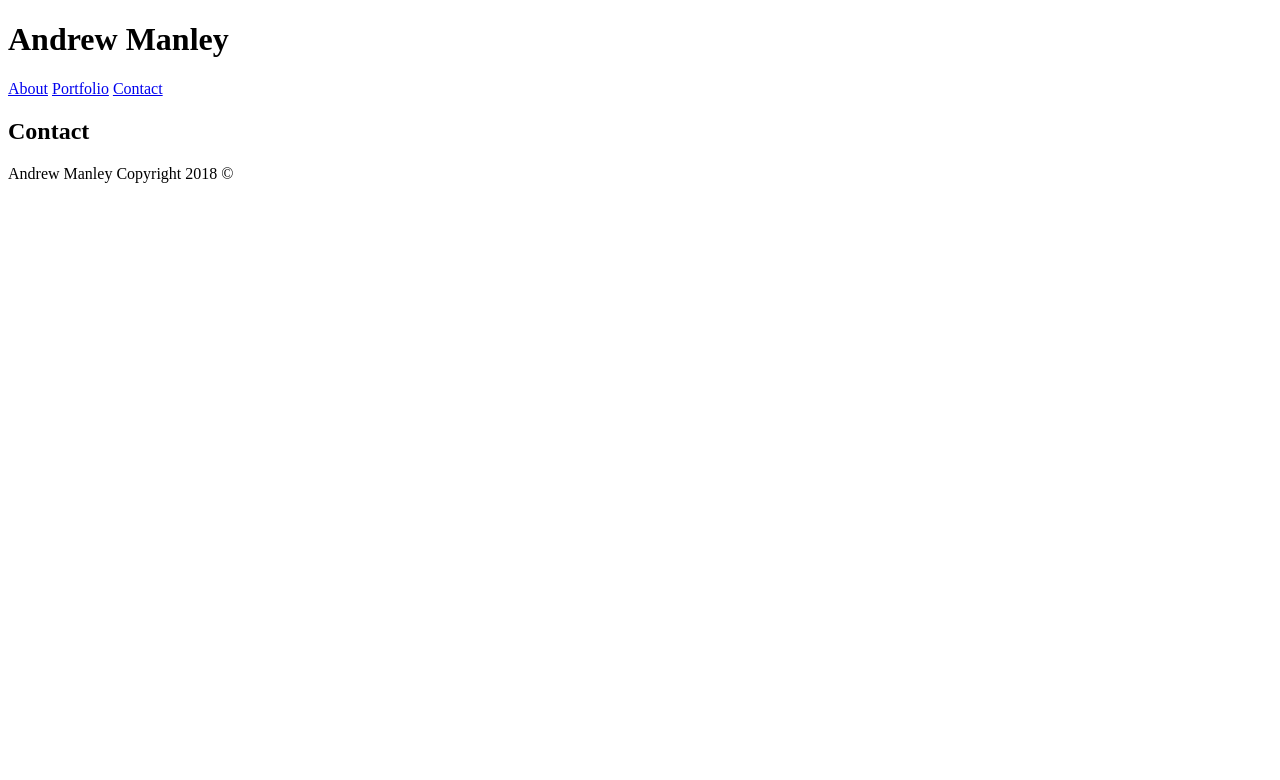
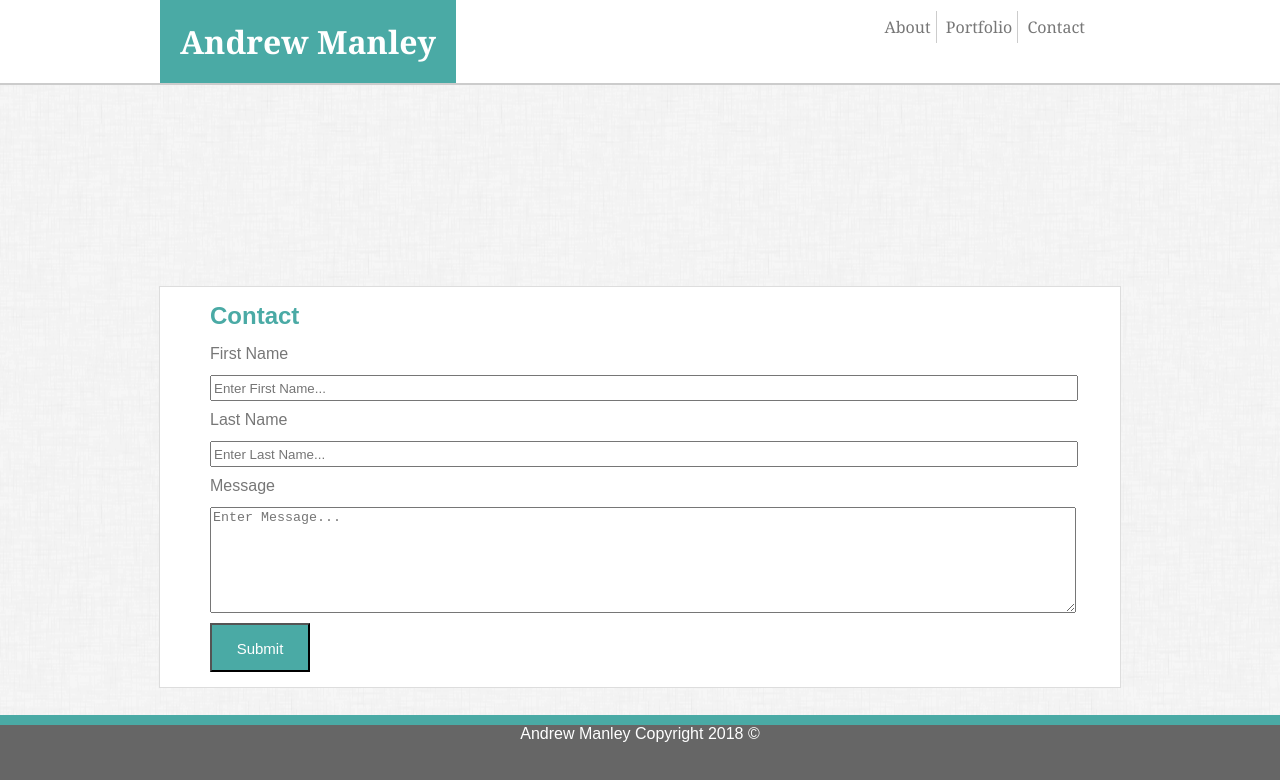
Before and after one commit to manleyac/Basic-Portfolio, a plain HTML site: page contact.html in a window 1280 px wide. Drawn offline with Linux system fonts and the light colour scheme.

Commit message:
finished stylings

```diff
--- a/assets/css/style.css
+++ b/assets/css/style.css
@@ -4,12 +4,31 @@
 /* Global Styling */
 body {
    font-family: Arial, Helvetica, sans-serif;
-   background-color: gray;
-   margin: 0px;
+   color: #777777;
+   margin: 0px 0px;
+   background-image: url("../images/dust_scratches.png");
+   background-position: center;
+   background-repeat: repeat;
 }
 
+a{
+   color: #777;
+   text-decoration: none;
+}
+
+a:hover {
+   color: darkgray;
+}
+
+hr {
+   color: #ccc;
+   margin: 0px 10px 16px 10px;
+}
+
+/* header syles */
 header {
-   background-color: white;
+   background-color: #ffffff;
+   border-bottom: 2px solid #ccc;
    margin: 0px;
 }
 
@@ -22,31 +41,89 @@ header {
 
 header h1 {
    float: left;
+   margin: 0px;
+   padding: 20px 20px;
+   background-color: #4aaaa5;
+   color: #fff;
+}
+
+header ul {
+   float: right;
+   margin-right: 30px;
 }
 
 header li {
-
    display: inline;
+   padding: 5px 5px;
+   border-right: 1px solid #ccc;
 }
 
+#lastLink {
+   border: none;
+}
+
+/* Section Styles */
 section {
    width: 960px;
+   height: 400px;
    margin: auto;
    position: relative;
    top: 50%;
    transform: translateY(50%);
-   background-color: red;
+   background-color: #fff;
+   border: 1px solid #ddd;
 }
 
 section h2 {
-   margin: 15px 15px;
+   margin: 15px 15px 15px 50px;
    vertical-align: center;
+   color: #4aaaa5;
 }
 
+section img {
+   float: left;
+   margin: 10px 10px;
+}
+
+section p {
+   margin: 30px;
+   line-height: 2;
+   text-align: center;
+}
+
+#portfolioPic {
+   margin-left: 40px;
+}
+
+/* input form */
+form * {
+   display: block;
+   margin: 10px 50px 10px 50px;
+   width: 860px;
+   height: 20px;
+}
+
+form textarea {
+   height: 100px;
+}
+
+form input[type=submit] {
+   font-size: 15px;
+   width: 100px;
+   padding: 15px 20px 30px;
+   text-align: center;
+   background-color: #4aaaa5;
+   color: #fff;
+}
+
+/* footer */
 footer {
-   background-color: green;
+   background-color:#666;
+   color: #fff;
    position: fixed;
    bottom: 0;
-   margin: auto;
+   text-align: center;
    width: 100%;
+   height: 75px;
+   border-top: 10px solid #4aaaa5;
 }
--- a/contact.html
+++ b/contact.html
@@ -3,19 +3,34 @@
 <head>
    <meta charset="UTF-8" />
    <title>Contatct</title>
-   <link rel="stylesheet" type="text/css" media="screen" href="main.css" />
+   <link rel="stylesheet" type="text/css" href="assets/css/style.css">
 </head>
 <body>
    <header>
-      <h1>Andrew Manley</h1>
-      <a href="index.html">About</a>
-      <a href="portfolio.html">Portfolio</a>
-      <a href="contact.html">Contact</a>
+      <div class="container">
+            <h1>Andrew Manley</h1>
+            <nav>
+                  <ul>
+                        <li><a href="index.html">About</a></li>
+                        <li><a href="portfolio.html">Portfolio</a></li>
+                        <li id="lastLink"><a href="contact.html">Contact</a></li>
+                  </ul>
+            </nav>
+      </div>
    </header>
 
    <section>
       <h2>Contact</h2>
 
+         <form action="">
+            <label>First Name</label>
+            <input type="text" placeholder="Enter First Name..." name="firstName">
+            <label>Last Name</label>
+            <input type="text" placeholder="Enter Last Name..." name="lastName">
+            <label>Message</label>
+            <textarea placeholder="Enter Message..." name="message"></textarea>
+            <input type="submit" value="Submit">
+         </form>
 
    </section>
    <footer>
```
Also changed, not shown: index.html (+9 -4 lines), portfolio.html (+11 -3 lines), assets/images/dust_scratches.png (added), 2 other files.
